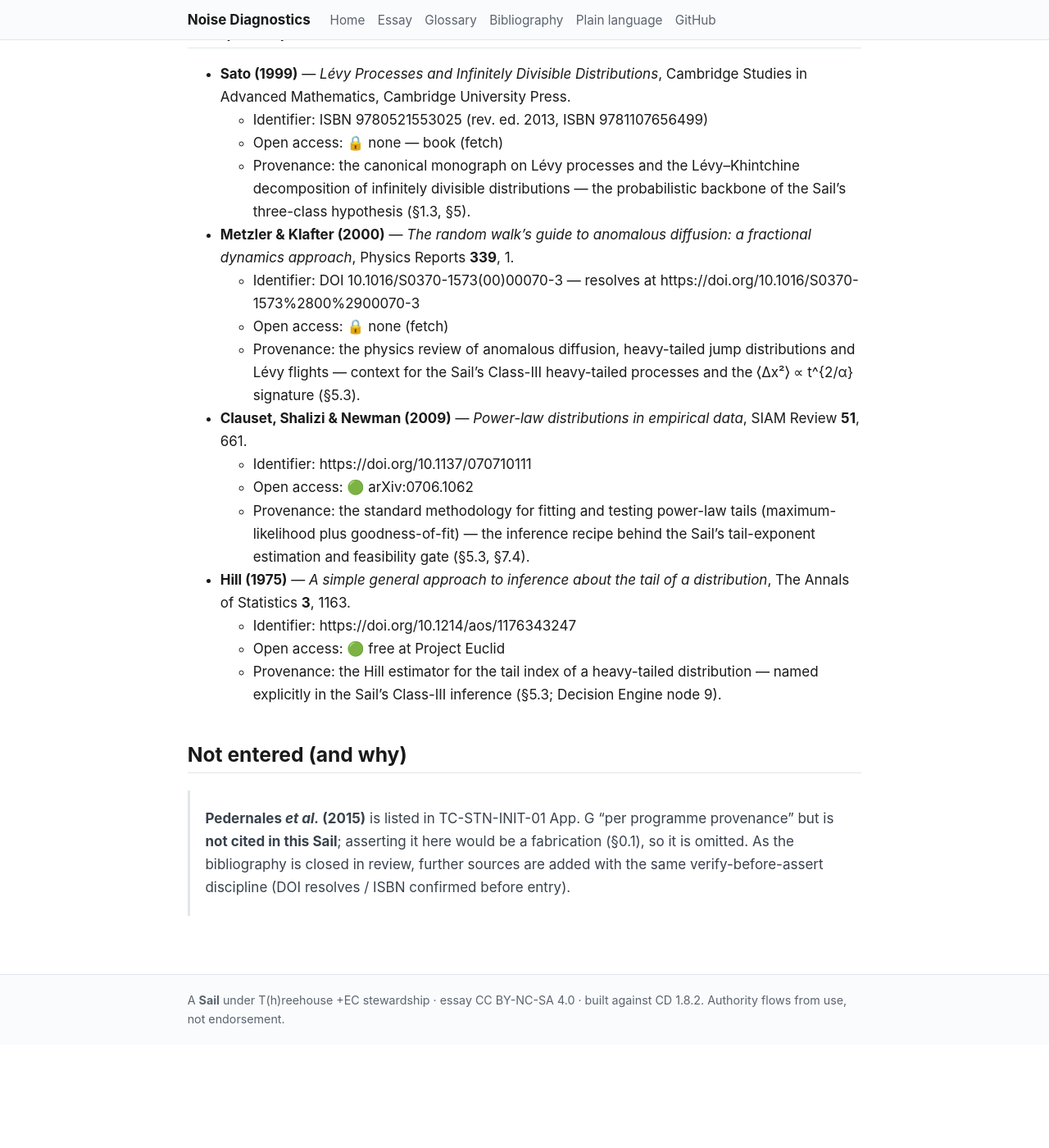
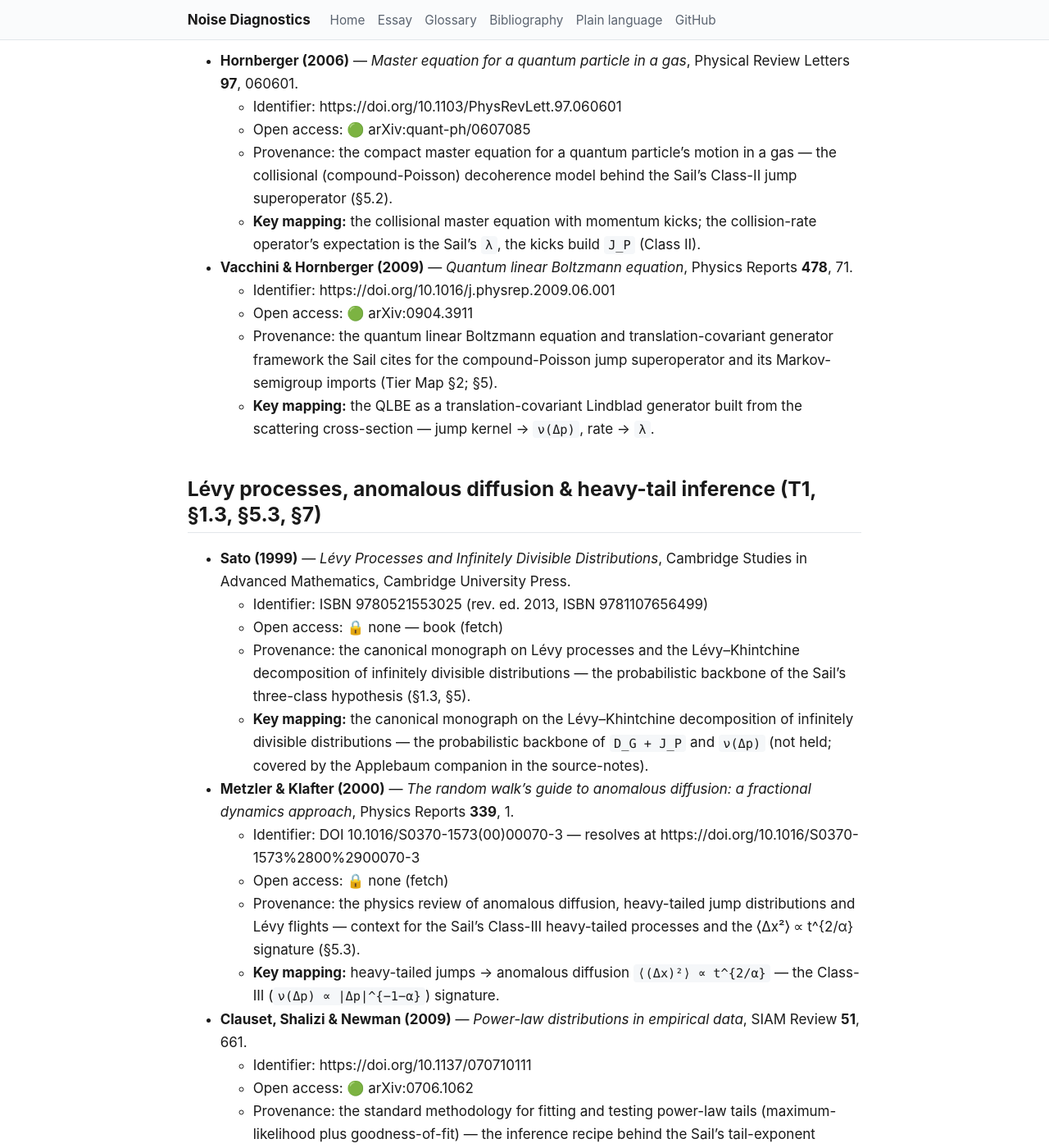
Before and after one commit to uwarring82/noise-diagnostics, a Jekyll site: the page built from BIBLIOGRAPHY.md, in a window 1280 px wide and 1400 px high, scrolled down 2797 px. Shown: the whole window at 82% size. Built offline with Jekyll 4.4.1, drawn with Linux system fonts in a browser that asks for light colours; before the commit the page ends 4071 px from its top, so only the background shows below that; some of the changed text lies outside the part shown.

Commit message:
BIBLIOGRAPHY: per-entry Key-mapping; fix source-notes link (GitHub URL, not 404-on-Pages)
- one '**Key mapping**' bullet per entry: sharpest Sail takeaway + key formula in our notation.
- the docs/source-notes.md link is now an absolute GitHub URL (docs/ is excluded from Pages,
  so a repo-relative link 404s on the live Bibliography page). FAIR checker exit 0.

Co-Authored-By: Claude Opus 4.8 (1M context) <noreply@anthropic.com>

```diff
--- a/BIBLIOGRAPHY.md
+++ b/BIBLIOGRAPHY.md
@@ -10,7 +10,7 @@ Each entry pairs a **resolvable identifier** (DOI, or ISBN for books) with an
 open-access link where one exists. No copyrighted full text is committed (§0.1); the
 machine-readable record in [`references.bib`](references.bib) is the substitute.
 
-**Deeper notes.** Own-words notes on what each source contributes, with formulas in the Sail's notation, are in [`docs/source-notes.md`](docs/source-notes.md) (a §0.1 derived record).
+**Deeper notes.** Own-words notes on what each source contributes, with formulas in the Sail's notation, are in [`docs/source-notes.md`](https://github.com/uwarring82/noise-diagnostics/blob/main/docs/source-notes.md) (a §0.1 derived record).
 
 **Access key:** 🟢 = open access (arXiv / free host, link given) · 🔒 = paywalled
 (fetch the PDF from the publisher for reading; only the derived record lives here).
@@ -31,6 +31,7 @@ OpenLibrary. See [`logbook/2026-06-12-init.md`](logbook/2026-06-12-init.md).
   - Provenance: the community review of heating-rate and electric-field-noise
     phenomenology that the Sail takes as its point of departure (§1.1) and as the
     catalogue of Gaussian-class sources (§5.1).
+  - **Key mapping:** the heating-rate↔field-PSD bridge `\dot{\bar n} ≈ q² S_E(ω_t)/(4mℏω_t)`; supplies the Gaussian-class (`D_G`) source catalogue and the `S_E` distance/frequency/temperature scalings — diffusive limit only, no jump generator.
 
 - **Turchette, Kielpinski, King, Leibfried *et al.* (2000)** — *Heating of trapped ions
   from the quantum ground state*, Physical Review A **61**, 063418.
@@ -39,6 +40,7 @@ OpenLibrary. See [`logbook/2026-06-12-init.md`](logbook/2026-06-12-init.md).
   - Provenance: the foundational measurement of anomalous motional heating of a single
     ground-state-cooled ion — the phenomenon whose single-scalar reporting (§1) the
     Decision Engine refines into statistical classes.
+  - **Key mapping:** the operational definition of `\dot{\bar n}` (sideband thermometry from the ground state) — the single scalar the Decision Engine refines.
 
 - **Deslauriers, Olmschenk, Stick, Hensinger *et al.* (2006)** — *Scaling and suppression
   of anomalous heating in ion traps*, Physical Review Letters **97**, 103007.
@@ -47,6 +49,7 @@ OpenLibrary. See [`logbook/2026-06-12-init.md`](logbook/2026-06-12-init.md).
   - Provenance: distance/temperature scaling and suppression of anomalous heating — the
     geometric and Johnson-noise scalings the Sail invokes for the Gaussian class (§5.1)
     and for Pillar-2 physical-model benchmarking (§7).
+  - **Key mapping:** anomalous-heating distance/temperature scaling (`≈ d^{-3.5..-4}`, cryogenic suppression) — the Pillar-2 (§7) benchmark for the Gaussian class.
 
 ## Open quantum systems: master-equation structure (T1, §3, §5)
 
@@ -57,6 +60,7 @@ OpenLibrary. See [`logbook/2026-06-12-init.md`](logbook/2026-06-12-init.md).
   - Provenance: an early derivation of Markovian master equations from system–bath
     coupling — background for the Markov-accessibility gate μ and the generator formalism
     (§3, §4.2, §5).
+  - **Key mapping:** the weak-coupling (van Hove, `λ²t`) Markov limit — the timescale separation that is the Sail's gate `μ = τ/τ_c ≫ 1`.
 
 - **Gorini, Kossakowski & Sudarshan (1976)** — *Completely positive dynamical semigroups
   of N-level systems*, Journal of Mathematical Physics **17**, 821.
@@ -65,6 +69,7 @@ OpenLibrary. See [`logbook/2026-06-12-init.md`](logbook/2026-06-12-init.md).
   - Provenance: the completely-positive (GKS) generator structure for finite-dimensional
     systems — one half of the GKSL form on which the Sail's master-equation decomposition
     rests (§5).
+  - **Key mapping:** the completely-positive (GKS) generator form for N-level systems — one half of the GKSL master equation the `D_G + J_P` split rests on.
 
 - **Lindblad (1976)** — *On the generators of quantum dynamical semigroups*,
   Communications in Mathematical Physics **48**, 119.
@@ -73,6 +78,7 @@ OpenLibrary. See [`logbook/2026-06-12-init.md`](logbook/2026-06-12-init.md).
   - Provenance: the general-form generator theorem for quantum dynamical semigroups — the
     Markov generator that the Sail's Gaussian-diffusion-plus-jump decomposition
     specialises (§5).
+  - **Key mapping:** the canonical generator `ρ̇ = −i[H₀,ρ] + D_G[ρ] + J_P[ρ]`; self-adjoint jump operators → diffusion `D_G`, unitary kicks `U_Δp` → compound-Poisson `J_P`.
 
 - **Holevo (1996)** — *Covariant quantum Markovian evolutions*, Journal of Mathematical
   Physics **37**, 1812.
@@ -81,6 +87,7 @@ OpenLibrary. See [`logbook/2026-06-12-init.md`](logbook/2026-06-12-init.md).
   - Provenance: the structure theorem for translation-covariant quantum dynamical
     semigroups underpinning the Lévy–Khintchine generator decomposition the Sail imports
     as a Tier-1 coastline (Tier Map §2; §3, §5).
+  - **Key mapping:** translation-covariant generators split into a Gaussian + a jump (quantum Lévy–Khintchine) part — the structure theorem behind the three-class split.
 
 - **Breuer & Petruccione (2007)** — *The Theory of Open Quantum Systems*, Oxford
   University Press.
@@ -88,6 +95,7 @@ OpenLibrary. See [`logbook/2026-06-12-init.md`](logbook/2026-06-12-init.md).
   - Open access: 🔒 none — book (fetch)
   - Provenance: the standard textbook for open-system master equations, the Lindblad
     form, and decoherence — the coastline from which the Sail imports its §3/§5 formalism.
+  - **Key mapping:** the canonical generator `ρ̇ = −i[H₀,ρ] + D_G[ρ] + J_P[ρ]`; self-adjoint jump operators → diffusion `D_G`, unitary kicks `U_Δp` → compound-Poisson `J_P`.
 
 ## Collisional decoherence / quantum linear Boltzmann equation (T1, §5.2)
 
@@ -98,6 +106,7 @@ OpenLibrary. See [`logbook/2026-06-12-init.md`](logbook/2026-06-12-init.md).
   - Provenance: the compact master equation for a quantum particle's motion in a gas — the
     collisional (compound-Poisson) decoherence model behind the Sail's Class-II jump
     superoperator (§5.2).
+  - **Key mapping:** the collisional master equation with momentum kicks; the collision-rate operator's expectation is the Sail's `λ`, the kicks build `J_P` (Class II).
 
 - **Vacchini & Hornberger (2009)** — *Quantum linear Boltzmann equation*, Physics Reports
   **478**, 71.
@@ -106,6 +115,7 @@ OpenLibrary. See [`logbook/2026-06-12-init.md`](logbook/2026-06-12-init.md).
   - Provenance: the quantum linear Boltzmann equation and translation-covariant generator
     framework the Sail cites for the compound-Poisson jump superoperator and its
     Markov-semigroup imports (Tier Map §2; §5).
+  - **Key mapping:** the QLBE as a translation-covariant Lindblad generator built from the scattering cross-section — jump kernel → `ν(Δp)`, rate → `λ`.
 
 ## Lévy processes, anomalous diffusion & heavy-tail inference (T1, §1.3, §5.3, §7)
 
@@ -116,6 +126,7 @@ OpenLibrary. See [`logbook/2026-06-12-init.md`](logbook/2026-06-12-init.md).
   - Provenance: the canonical monograph on Lévy processes and the Lévy–Khintchine
     decomposition of infinitely divisible distributions — the probabilistic backbone of
     the Sail's three-class hypothesis (§1.3, §5).
+  - **Key mapping:** the canonical monograph on the Lévy–Khintchine decomposition of infinitely divisible distributions — the probabilistic backbone of `D_G + J_P` and `ν(Δp)` (not held; covered by the Applebaum companion in the source-notes).
 
 - **Metzler & Klafter (2000)** — *The random walk's guide to anomalous diffusion: a
   fractional dynamics approach*, Physics Reports **339**, 1.
@@ -125,6 +136,7 @@ OpenLibrary. See [`logbook/2026-06-12-init.md`](logbook/2026-06-12-init.md).
   - Provenance: the physics review of anomalous diffusion, heavy-tailed jump
     distributions and Lévy flights — context for the Sail's Class-III heavy-tailed
     processes and the ⟨Δx²⟩ ∝ t^{2/α} signature (§5.3).
+  - **Key mapping:** heavy-tailed jumps → anomalous diffusion `⟨(Δx)²⟩ ∝ t^{2/α}` — the Class-III (`ν(Δp) ∝ |Δp|^{−1−α}`) signature.
 
 - **Clauset, Shalizi & Newman (2009)** — *Power-law distributions in empirical data*,
   SIAM Review **51**, 661.
@@ -133,6 +145,7 @@ OpenLibrary. See [`logbook/2026-06-12-init.md`](logbook/2026-06-12-init.md).
   - Provenance: the standard methodology for fitting and testing power-law tails
     (maximum-likelihood plus goodness-of-fit) — the inference recipe behind the Sail's
     tail-exponent estimation and feasibility gate (§5.3, §7.4).
+  - **Key mapping:** MLE (not log-log-histogram OLS) for the tail exponent, with `x_min` selection and KS goodness-of-fit — the recipe + feasibility for estimating `α`.
 
 - **Hill (1975)** — *A simple general approach to inference about the tail of a
   distribution*, The Annals of Statistics **3**, 1163.
@@ -140,11 +153,4 @@ OpenLibrary. See [`logbook/2026-06-12-init.md`](logbook/2026-06-12-init.md).
   - Open access: 🟢 free at Project Euclid
   - Provenance: the Hill estimator for the tail index of a heavy-tailed distribution —
     named explicitly in the Sail's Class-III inference (§5.3; Decision Engine node 9).
-
-## Not entered (and why)
-
-> **Pedernales *et al.* (2015)** is listed in TC-STN-INIT-01 App. G "per programme
-> provenance" but is **not cited in this Sail**; asserting it here would be a fabrication
-> (§0.1), so it is omitted. As the bibliography is closed in review, further sources are
-> added with the same verify-before-assert discipline (DOI resolves / ISBN confirmed
-> before entry).
+  - **Key mapping:** the Hill estimator for the tail index from the top-`k` order statistics → the Sail's stability index `α`.
```
Also changed, not shown: logbook/2026-06-12-init.md (+6 -0 lines).
